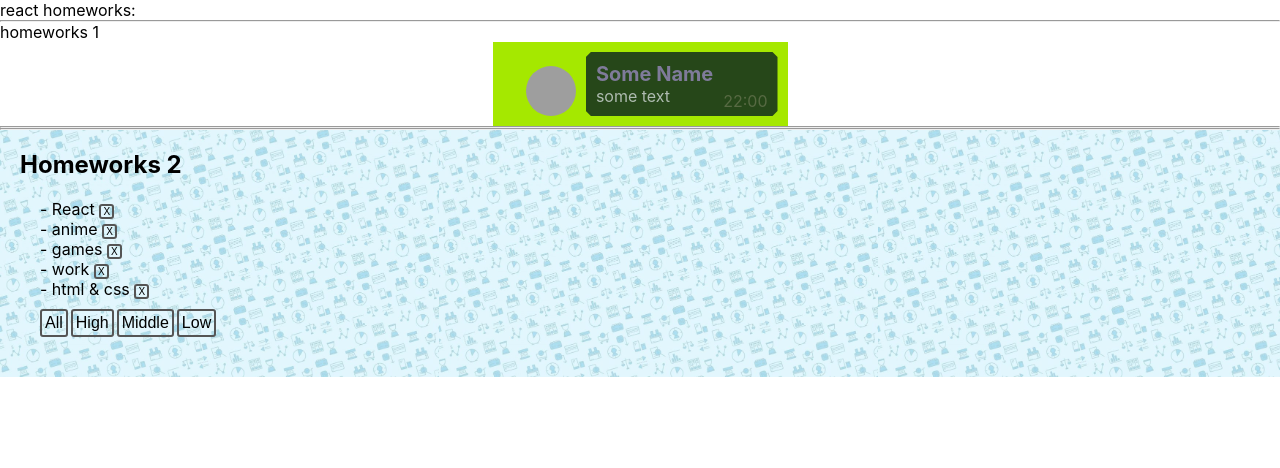
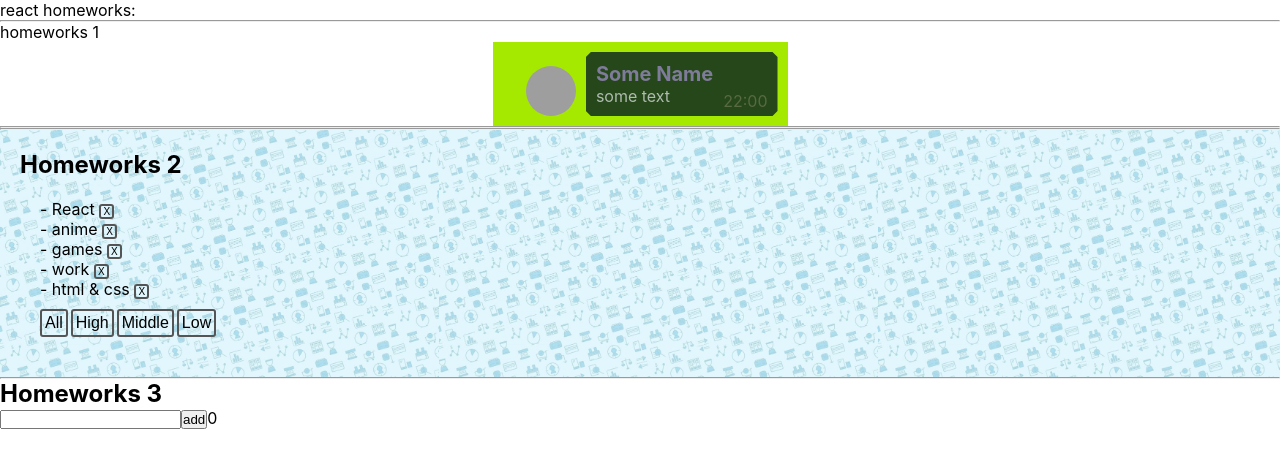
Before and after one commit to AkramGafurov/itIncubator, a React (Create React App) app in the folder homeworks/: page / in a window 1280 px wide. Shown: the top 468 px of the page. Built offline with nearby package versions, Linux system fonts and the light colour scheme; grey boxes are pictures that could not be loaded.

Commit message:
refactor: done hw3

```diff
--- a/homeworks/package.json
+++ b/homeworks/package.json
@@ -10,10 +10,12 @@
     "@types/node": "^12.0.0",
     "@types/react": "^16.9.0",
     "@types/react-dom": "^16.9.0",
+    "@types/uuid": "^8.3.4",
     "react": "^16.13.1",
     "react-dom": "^16.13.1",
     "react-scripts": "3.4.1",
-    "typescript": "~3.7.2"
+    "typescript": "~3.7.2",
+    "uuid": "^8.3.2"
   },
   "scripts": {
     "start": "react-scripts start",
--- a/homeworks/src/p1-main/m1-ui/u1-app/App.tsx
+++ b/homeworks/src/p1-main/m1-ui/u1-app/App.tsx
@@ -2,6 +2,8 @@
 import s from './App.module.css'
 import HW1 from '../../../p2-homeworks/h1/HW1'
 import HW2 from '../../../p2-homeworks/h2/HW2'
+import HW3 from '../../../p2-homeworks/h3/HW3'
+
 
 
 function App() {
@@ -10,7 +12,7 @@
             <div>react homeworks:</div>
             <HW1/>
             <HW2/>
-            {/*<HW3/>*/}
+            <HW3/>
             {/*<HW4/>*/}
             {/*<HW5/>*/}
 
--- a/homeworks/src/p2-homeworks/h3/Greeting.tsx
+++ b/homeworks/src/p2-homeworks/h3/Greeting.tsx
@@ -1,23 +1,24 @@
-import React from 'react'
+import React, {ChangeEvent} from 'react'
 import s from './Greeting.module.css'
 
 type GreetingPropsType = {
-    name: any // need to fix any
-    setNameCallback: any // need to fix any
-    addUser: any // need to fix any
-    error: any // need to fix any
-    totalUsers: any // need to fix any
+    name: string,
+    setNameCallback:(event:ChangeEvent<HTMLInputElement>)=>void,
+    addUser: ()=>void,
+    error: string,
+    totalUsers: number,
 }
 
 // презентационная компонента (для верстальщика)
 const Greeting: React.FC<GreetingPropsType> = (
     {name, setNameCallback, addUser, error, totalUsers} // деструктуризация пропсов
 ) => {
-    const inputClass = s.error // need to fix with (?:)
+
+    const inputClass =error?s.error:''
 
     return (
         <div>
-            <input value={name} onChange={setNameCallback} className={inputClass}/>
+            <input value={name} onChange={(event)=> {setNameCallback(event)}} className={inputClass}/>
             <span>{error}</span>
             <button onClick={addUser}>add</button>
             <span>{totalUsers}</span>
--- a/homeworks/src/p2-homeworks/h3/GreetingContainer.tsx
+++ b/homeworks/src/p2-homeworks/h3/GreetingContainer.tsx
@@ -1,9 +1,10 @@
-import React, {useState} from 'react'
+import React, {useState, ChangeEvent} from 'react'
 import Greeting from './Greeting'
+import {UserType} from './HW3'
 
 type GreetingContainerPropsType = {
-    users: any // need to fix any
-    addUserCallback: any // need to fix any
+    users: Array<UserType> // need to fix any
+    addUserCallback: (name: string) => void// need to fix any
 }
 
 // более простой и понятный для новичков
@@ -11,18 +12,32 @@
 
 // более современный и удобный для про :)
 // уровень локальной логики
+
 const GreetingContainer: React.FC<GreetingContainerPropsType> = ({users, addUserCallback}) => { // деструктуризация пропсов
-    const [name, setName] = useState<any>('') // need to fix any
-    const [error, setError] = useState<any>('') // need to fix any
 
-    const setNameCallback = (e: any) => { // need to fix any
-        setName('') // need to fix
-    }
-    const addUser = () => {
-        alert(`Hello  !`) // need to fix
+    const [name, setName] = useState<string>('') // need to fix any
+
+    const [error, setError] = useState<string>('') // need to fix any
+
+    // контроль измения Input на onChange
+    const setNameCallback = (event:ChangeEvent<HTMLInputElement>) => { // need to fix any
+        let userInput = event.currentTarget.value
+        setName(userInput) // need to fix
     }
 
-    const totalUsers = 0 // need to fix
+    // контроль нажатия button add на onChange
+    const addUser = () => {
+        if(name == ''){
+            setError('Обязательно для заполнения');
+            return;
+        }
+        addUserCallback(name);
+        setError('');
+        setName('')
+        alert(`Hello  ${name}!`) // need to fix
+    }
+
+    const totalUsers = users.length // need to fix
 
     return (
         <Greeting
--- a/homeworks/src/p2-homeworks/h3/HW3.tsx
+++ b/homeworks/src/p2-homeworks/h3/HW3.tsx
@@ -1,32 +1,29 @@
 import React, {useState} from 'react'
 import GreetingContainer from './GreetingContainer'
+import {v1} from 'uuid'
 
 // types
 export type UserType = {
-    _id: any // need to fix any
-    name: any // need to fix any
+    _id: string // need to fix any
+    name: string // need to fix any
 }
 
 // уровень работы с глобальными данными
 function HW3() {
-    const [users, setUsers] = useState<any>([]) // need to fix any
 
-    const addUserCallback = (name: any) => { // need to fix any
-        setUsers([]) // need to fix
+    const [users, setUsers] = useState<Array<UserType>>([]) //
+
+    // добавление имени в массив пользователей при нажатии на add на onClick
+    const addUserCallback = (name: string) => {
+        let newUser = {_id:v1(),name: name}
+        setUsers([newUser, ...users])
     }
 
     return (
         <div>
             <hr/>
-            homeworks 3
-
-            {/*should work (должно работать)*/}
+            <h2>Homeworks 3</h2>
             <GreetingContainer users={users} addUserCallback={addUserCallback}/>
-
-            <hr/>
-            {/*для личного творчества, могу проверить*/}
-            {/*<AlternativeGreeting/>*/}
-            <hr/>
         </div>
     )
 }
```
Also changed, not shown: 1 other file (tests, documents, lock files or other folders).
